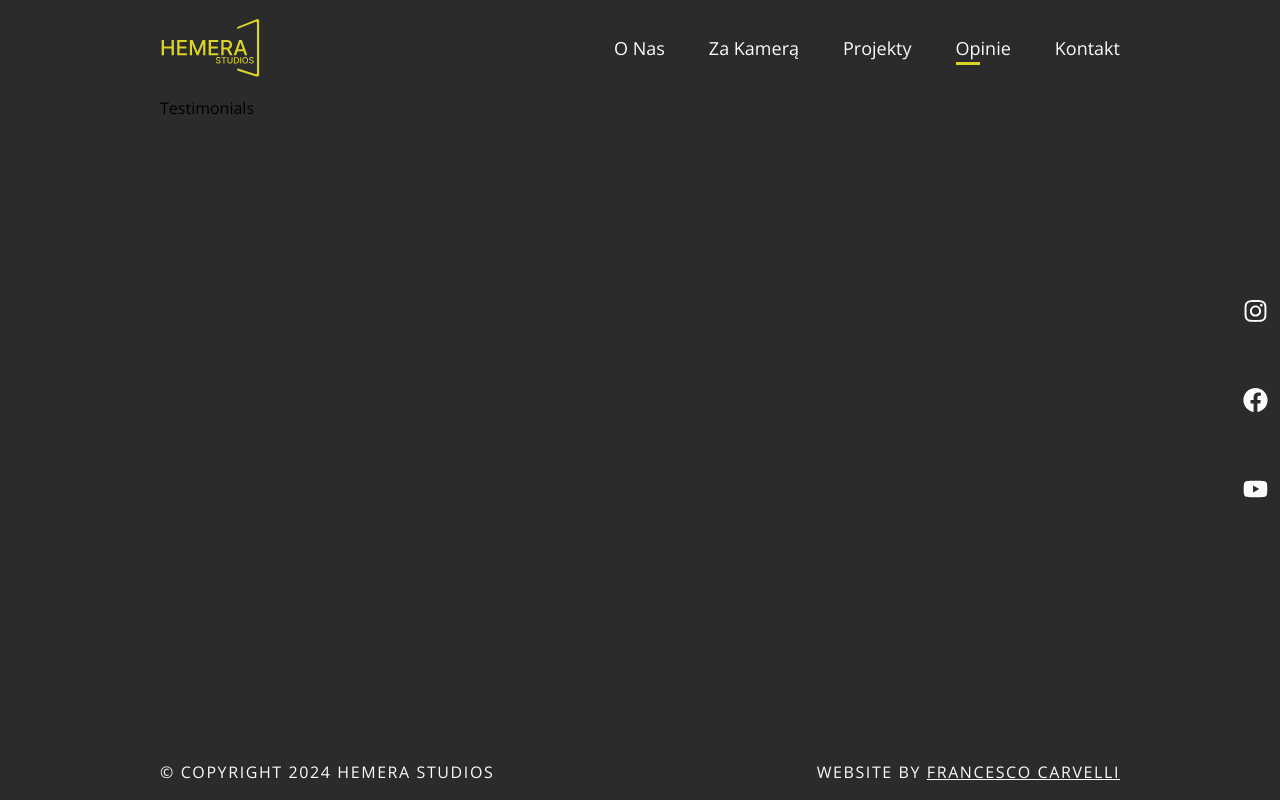
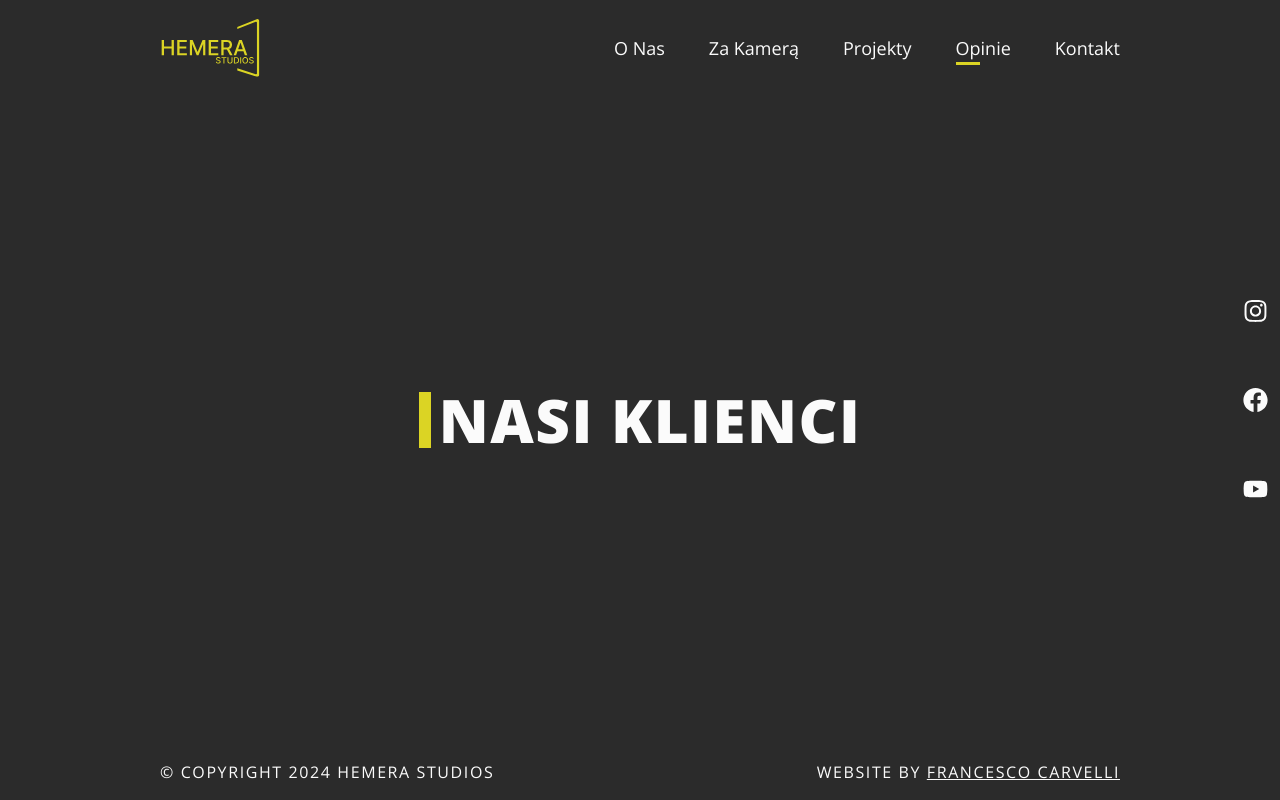
Before and after one commit to F3azy/hemera, a React (Vite) app: page /opinie in a window 1280 px wide. Built offline with nearby package versions, Linux system fonts and the light colour scheme.

Commit message:
preparing other pages layoouts

```diff
--- a/src/pages/Testimonials.jsx
+++ b/src/pages/Testimonials.jsx
@@ -1,7 +1,12 @@
 import React from "react";
+import PageTitle from "../components/PageTitle";
 
 const Testimonials = () => {
-  return <div>Testimonials</div>;
+  return (
+    <div className="h-full flex flex-col justify-center items-center gap-y-10 xl:gap-y-12 relative">
+      <PageTitle>NASI KLIENCI</PageTitle>
+    </div>
+  );
 };
 
 export default Testimonials;
--- a/src/pages/Work.jsx
+++ b/src/pages/Work.jsx
@@ -1,7 +1,12 @@
 import React from "react";
+import PageTitle from "../components/PageTitle";
 
 const Work = () => {
-  return <div>Work</div>;
+  return (
+    <div className="h-full flex flex-col justify-center items-center gap-y-10 xl:gap-y-12 relative">
+      <PageTitle>PORTFOLIO</PageTitle>
+    </div>
+  );
 };
 
 export default Work;
```
